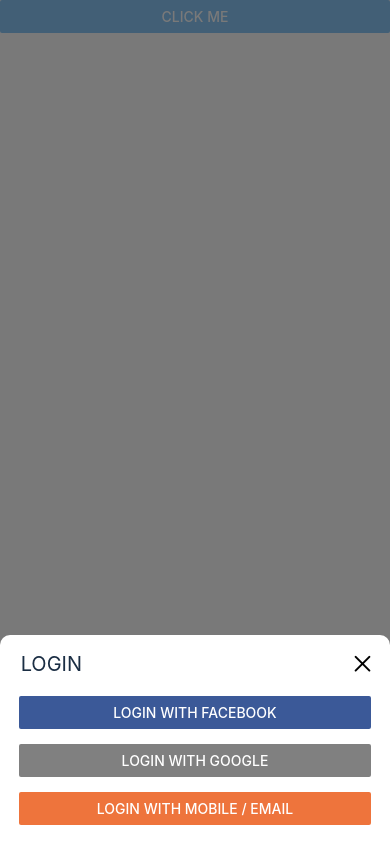
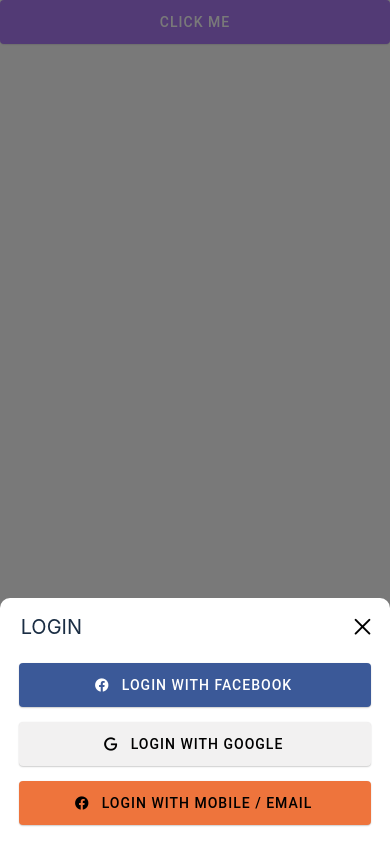
Before and after one commit to Chethan-170/React-Native--UI-Kits, a React Native app: screen / in a window 390 px wide. Both pictures are taken after a click on the button "CLICK ME". Built offline with nearby package versions, Linux system fonts and the light colour scheme.

Commit message:
Files Updated

```diff
--- a/App.js
+++ b/App.js
@@ -1,72 +1,12 @@
 import * as React from 'react';
-import {StyleSheet, View, Button, TextInput, StatusBar, TouchableWithoutFeedback, SafeAreaView} from 'react-native';
-import MyBottomPopUp from './app/screens/MyBottomPopUp';
-import CustomBottomSheet from './app/screens/CustomBottomSheet';
+import {StyleSheet, View, Text, Button, TextInput, StatusBar, TouchableWithoutFeedback, SafeAreaView} from 'react-native';
+import LoginOptions from './app/screens/LoginOptions';
 export default function App() {
-  let popupRef  = React.createRef();
-  const onShowPopup = ()=>{
-    popupRef.show();
-  }
-
   return(
     <View style={{ flex: 1}}>
       <StatusBar barStyle="dark-content" />
       <SafeAreaView>
-        <Button title="Click Me" onPress={onShowPopup} />
-        {/* <MyBottomPopUp ref={(target) => popupRef = target}
-          title="LOGIN"
-        >
-          <View style={{padding: 4}}>
-            <View style={[styles.mt1]}>
-              <Button
-                onPress={()=>{}}
-                title="Login With Facebook"
-                color="#3B5998"
-              />
-            </View>
-            <View style={[styles.mt1]}>
-              <Button
-                onPress={()=>{}}
-                title="Login With Google"
-                color="grey"
-              />
-            </View>
-            <View style={[styles.mt1]}>
-              <Button
-                onPress={()=>{}}
-                title="Login with Mobile / Email"
-                color="#EE743C"
-              />
-            </View>
-          </View>
-        </MyBottomPopUp> */}
-        <CustomBottomSheet ref={(target)=> popupRef = target}
-          title="LOGIN"
-        >
-          <View style={{padding: 4}}>
-            <View style={[styles.mt1]}>
-              <Button
-                onPress={()=>{}}
-                title="Login With Facebook"
-                color="#3B5998"
-              />
-            </View>
-            <View style={[styles.mt1]}>
-              <Button
-                onPress={()=>{}}
-                title="Login With Google"
-                color="grey"
-              />
-            </View>
-            <View style={[styles.mt1]}>
-              <Button
-                onPress={()=>{}}
-                title="Login with Mobile / Email"
-                color="#EE743C"
-              />
-            </View>
-          </View>
-        </CustomBottomSheet>
+        <LoginOptions />
       </SafeAreaView>
     </View>
   );
--- /dev/null
+++ b/app/screens/LoginOptions.js
@@ -0,0 +1,72 @@
+import React from 'react'
+import { View, StyleSheet } from 'react-native'
+import { Button } from 'react-native-paper';
+import CustomBottomSheet from './core/CustomBottomSheet';
+import Welcome from './welcome/Welcome';
+import WelcomeBottomSheet from './welcome/WelcomeBottomSheet';
+
+export default function LoginOptions() {
+    let loginOptionsPopupRef  = React.createRef();
+    let welcomePopupRef = React.createRef();
+
+    const showLoginOptionsPopup = ()=>{
+        loginOptionsPopupRef.show();
+    }
+    const handleLoginOption =()=>{
+        loginOptionsPopupRef.close();
+        welcomePopupRef.show();
+    }
+    const renderLoginOptionsPopup = ()=>{
+        return (
+                    <CustomBottomSheet ref={(target)=> loginOptionsPopupRef = target}
+                        title="LOGIN"
+                        showCancel={true}
+                        >
+                        <View style={{padding: 4, marginTop: 4}}>
+                            <View style={[styles.mt1]}>
+                                <Button style={{padding: 5}} color="#3B5998"
+                                    icon="facebook" mode="contained" onPress={handleLoginOption}>
+                                    Login with Facebook
+                                </Button>
+                            </View>
+                            <View style={[styles.mt1]}>
+                                <Button style={{padding: 5}} color="#F2F1F1"
+                                    icon="google" mode="contained" onPress={handleLoginOption}>
+                                    Login with Google
+                                </Button>
+                            </View>
+                            <View style={[styles.mt1]}>
+                                <Button style={{padding: 5}} color="#EE743C"
+                                    icon="facebook" mode="contained" onPress={handleLoginOption}>
+                                    Login with Mobile / Email
+                                </Button>
+                            </View>
+                        </View>
+                    </CustomBottomSheet>
+        );
+    }
+    const renderWelcomePopup = ()=>{
+        return (
+                    <WelcomeBottomSheet ref={(target)=> welcomePopupRef = target}
+                        title="Welcome to Health and Glow"
+                        >
+                            <Welcome />
+                    </WelcomeBottomSheet>
+        );
+    }
+    return (
+        <>
+            <Button style={{padding: 5}}
+                mode="contained" onPress={showLoginOptionsPopup}>
+                Click Me
+            </Button>
+            { renderLoginOptionsPopup() }
+            { renderWelcomePopup() }
+        </>
+    )
+}
+const styles = StyleSheet.create({
+    mt1:{
+      marginTop: 15
+    }
+  });
--- /dev/null
+++ b/app/screens/core/CustomBottomSheet.js
@@ -0,0 +1,97 @@
+import React, { Component } from 'react'
+import { Text, View, Dimensions, StyleSheet, TouchableWithoutFeedback } from 'react-native'
+import Modal from 'react-native-modal';
+import AntDesign from 'react-native-vector-icons/AntDesign';
+
+const deviceHeight = Dimensions.get('window').height;
+
+export default class CustomBottomSheet extends Component {
+    constructor(props){
+        super(props);
+        this.state = {
+            showStatus: false
+        }
+    }
+    show = ()=>{
+        this.setState({showStatus: true});
+    }
+    close = ()=>{
+        this.setState({showStatus: false});
+    }
+    renderOutsideTouchable = ()=>{
+        const view = <View style={{flex: 1, width: '100%'}}/>
+        if(this.showStatus) return view;
+        return(
+            <TouchableWithoutFeedback onPress={this.close} style={{ flex: 1, width: '100%'}}>
+                {view}
+            </TouchableWithoutFeedback>
+        )
+    }
+    renderTitle = ()=>{
+        const { title, showCancel } = this.props;
+        return (
+                <View style={styles.titleContainer}>
+                    <Text style={styles.titleText}> {title} </Text>
+                    {
+                       (showCancel) && <TouchableWithoutFeedback onPress={this.close}>
+                                            <AntDesign name={'close'} size={25} />
+                                        </TouchableWithoutFeedback>
+                    }
+                </View>
+            );
+    }
+    renderContent = ()=>{
+        const { children: content } = this.props;
+        return <View>{ content }</View>;
+    }
+    render() {
+        return (
+            <View>
+                <Modal
+                    isVisible={this.state.showStatus}
+                    swipeDirection={'down'}
+                    onSwipeComplete={(e) => { this.close() }}
+                    backdropOpacity= {0.5}
+                    onBackButtonPress={()=>{ this.close() }}
+                    style={{ justifyContent: 'flex-end', margin: 0, }}
+                >
+                    <View style={styles.container}>
+                        {/* {this.renderOutsideTouchable()} */}
+                        <View style={styles.bottomViewContainer}>
+                            {this.renderTitle()}
+                            {this.renderContent()}
+                        </View>
+                    </View>
+                </Modal>
+            </View>
+        )
+    }
+}
+
+const styles = StyleSheet.create({
+    bottomViewContainer:{
+        backgroundColor: '#FFFFFF',
+        width: '100%',
+        borderTopRightRadius: 10,
+        borderTopLeftRadius: 10,
+        paddingHorizontal: 15,
+        paddingVertical: 15,
+        maxHeight: deviceHeight * 0.4
+    },
+    container:{
+        flex: 1,
+        backgroundColor: 'rgba(116, 117, 116, 0.5)',
+        justifyContent:'flex-end',
+        alignItems: "center"
+    },
+    titleContainer:{
+        flexDirection: 'row',
+        justifyContent: 'space-between',
+        alignItems: 'center'
+    },
+    titleText:{
+        color: "#1B2E44",
+        fontSize: 20,
+        fontWeight: '400'
+    }
+});
--- /dev/null
+++ b/app/screens/welcome/Welcome.js
@@ -0,0 +1,12 @@
+import React from 'react'
+import { StyleSheet, Text, View } from 'react-native'
+
+export default function Welcome() {
+    return (
+        <View style={{padding: 4}}>
+            <Text>Hi</Text>
+        </View>
+    )
+}
+
+const styles = StyleSheet.create({})
--- a/app/screens/CustomBottomSheet.js
+++ b/app/screens/welcome/WelcomeBottomSheet.js
@@ -1,11 +1,12 @@
 import React, { Component } from 'react'
 import { Text, View, Dimensions, StyleSheet, TouchableWithoutFeedback } from 'react-native'
+import { Button } from 'react-native-paper';
 import Modal from 'react-native-modal';
 import AntDesign from 'react-native-vector-icons/AntDesign';
 
 const deviceHeight = Dimensions.get('window').height;
 
-export default class CustomBottomSheet extends Component {
+export default class WelcomeBottomSheet extends Component {
     constructor(props){
         super(props);
         this.state = {
@@ -28,13 +29,15 @@
         )
     }
     renderTitle = ()=>{
-        const { title } = this.props;
+        const { title, showCancel } = this.props;
         return (
                 <View style={styles.titleContainer}>
                     <Text style={styles.titleText}> {title} </Text>
-                    <TouchableWithoutFeedback onPress={this.close}>
-                        <AntDesign name={'close'} size={25} />
-                    </TouchableWithoutFeedback>
+                    {
+                       (showCancel) && <TouchableWithoutFeedback onPress={this.close}>
+                                            <AntDesign name={'close'} size={25} />
+                                        </TouchableWithoutFeedback>
+                    }
                 </View>
             );
     }
@@ -50,13 +53,23 @@
                     swipeDirection={'down'}
                     onSwipeComplete={(e) => { this.close() }}
                     backdropOpacity= {0.5}
+                    onBackButtonPress={()=>{ this.close() }}
                     style={{ justifyContent: 'flex-end', margin: 0, }}
                 >
                     <View style={styles.container}>
-                        {/* {this.renderOutsideTouchable()} */}
                         <View style={styles.bottomViewContainer}>
-                            {this.renderTitle()}
-                            {this.renderContent()}
+                            <View style={styles.header}>
+                                {this.renderTitle()}
+                                {this.renderContent()}
+                            </View>
+                            <View style={styles.footer}>
+                                <Button style={{padding: 5}} color="#48566B" mode="contained" onPress={() => console.log('Pressed')}>
+                                    Back
+                                </Button>
+                                <Button style={{padding: 5}} color="#48566B" mode="contained" onPress={() => console.log('Pressed')}>
+                                    Next
+                                </Button>
+                            </View>
                         </View>
                     </View>
                 </Modal>
@@ -71,8 +84,6 @@
         width: '100%',
         borderTopRightRadius: 10,
         borderTopLeftRadius: 10,
-        paddingHorizontal: 15,
-        paddingVertical: 15,
         maxHeight: deviceHeight * 0.4
     },
     container:{
@@ -81,6 +92,22 @@
         justifyContent:'flex-end',
         alignItems: "center"
     },
+    footer:{
+        flexDirection: 'row',
+        justifyContent: 'space-between',
+        alignItems: 'center',
+        height: 70,
+        width: '100%',
+        backgroundColor: '#23344D',
+        paddingHorizontal: 10
+    },
+    footerButton:{
+        // width: 100,
+    },
+    header:{
+        paddingHorizontal: 15,
+        paddingVertical: 10
+    },
     titleContainer:{
         flexDirection: 'row',
         justifyContent: 'space-between',
@@ -88,7 +115,7 @@
     },
     titleText:{
         color: "#1B2E44",
-        fontSize: 20,
-        fontWeight: '400'
+        fontSize: 24,
+        fontWeight: '500'
     }
 });
```
Also changed, not shown: app/screens/temp.jsx (added, +28 -0 lines), app/screens/core/MyBottomPopUp.js (renamed from app/screens/MyBottomPopUp.js), app/screens/core/MyBottomSheet.js (renamed from app/screens/MyBottomSheet.js), 1 other file (tests, documents, lock files or other folders).
